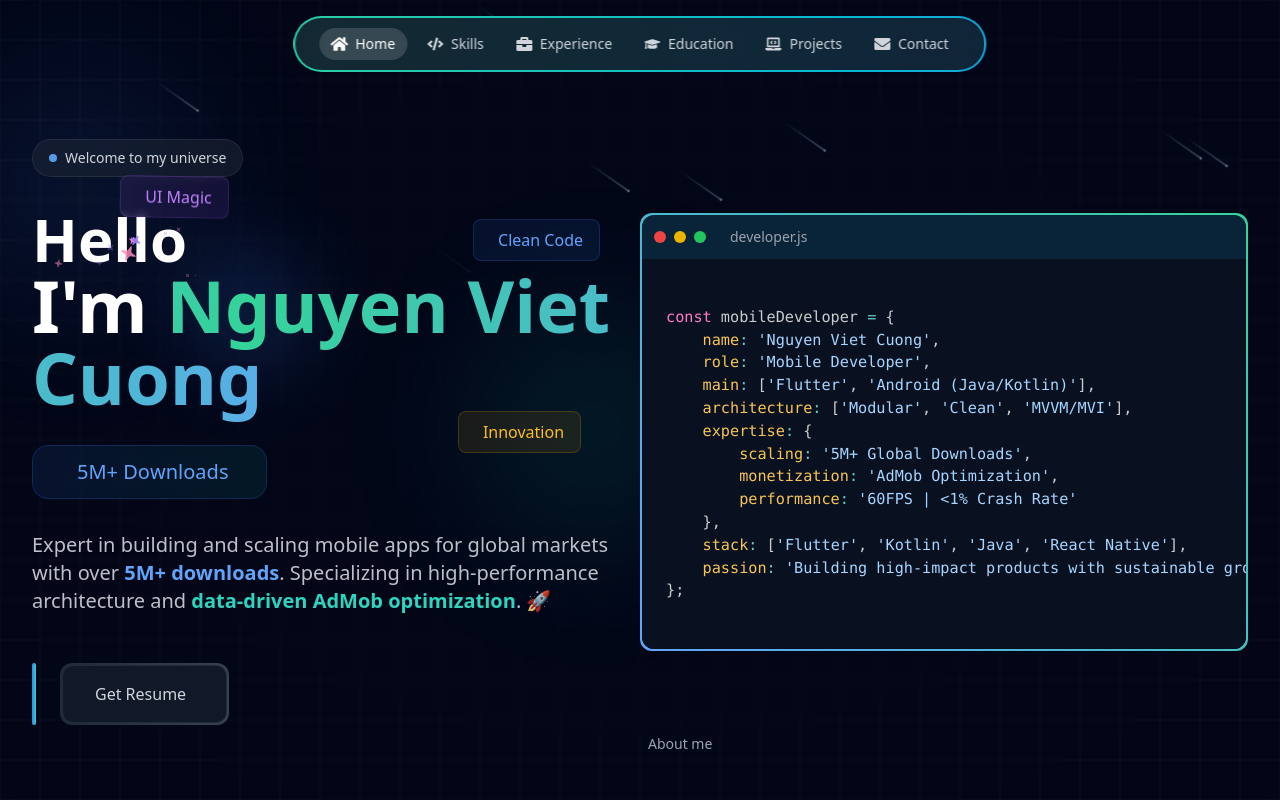
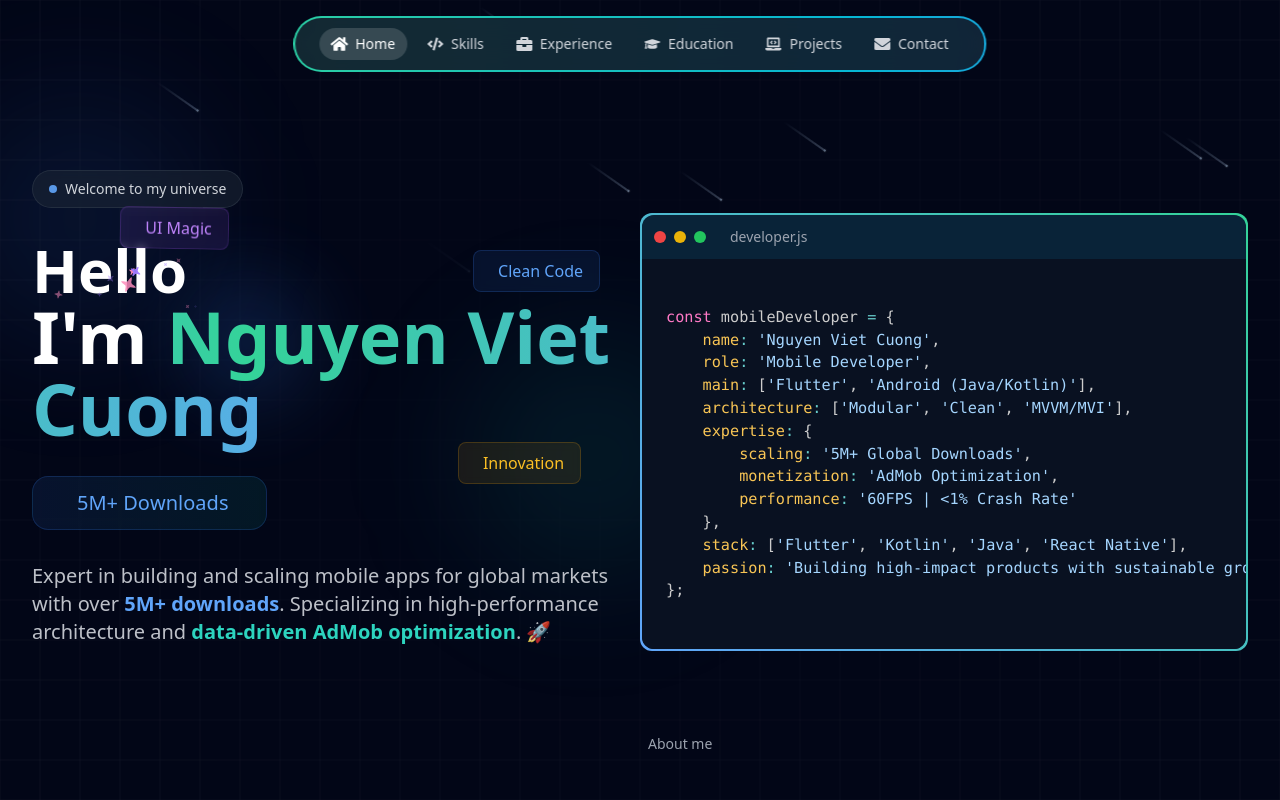
Before and after one commit to nguyenvietcuong0112/nguyenvietcuong_profolio, a React (Vite) app: page / in a window 1280 px wide. Shown: the top 800 px of the page. Built offline with nearby package versions, Linux system fonts and the light colour scheme.

Commit message:
fix bugs

```diff
--- a/src/pages/Hero/Hero.jsx
+++ b/src/pages/Hero/Hero.jsx
@@ -210,31 +210,31 @@ const mobileDeveloper = {
               {/* CTA Buttons */}
               <div className="flex flex-col sm:flex-row gap-4 sm:gap-6 animate__animated animate__fadeInUp animate__delay-2s">
                 {/* View Projects Button */}
-                <a
-                  href="https://github.com/seraprogrammer"
-                  className="group relative inline-flex items-center justify-center gap-3 bg-gradient-to-r from-blue-500 to-teal-400 p-0.5 rounded-xl transition-all duration-300 hover:scale-105 hover:shadow-[0_0_2rem_-0.5rem_#60A5FA]"
-                >
-                  {/*                   <span className="block w-full px-6 sm:px-8 py-3 sm:py-4 rounded-[11px] bg-gray-900 transition-all duration-300 group-hover:bg-gradient-to-r group-hover:from-blue-500 group-hover:to-teal-400"> */}
-                  {/*                     <span className="relative flex items-center justify-center gap-2 text-white font-medium"> */}
-                  {/*                       <span>Learn More</span> */}
-                  {/*                       <i className="fas fa-arrow-right transform transition-all duration-300 group-hover:translate-x-1"></i> */}
-                  {/*                     </span> */}
-                  {/*                   </span> */}
-                </a>
+{/*                 <a */}
+{/*                   href="" */}
+{/*                   className="group relative inline-flex items-center justify-center gap-3 bg-gradient-to-r from-blue-500 to-teal-400 p-0.5 rounded-xl transition-all duration-300 hover:scale-105 hover:shadow-[0_0_2rem_-0.5rem_#60A5FA]" */}
+{/*                 > */}
+{/*                    */}{/*                   <span className="block w-full px-6 sm:px-8 py-3 sm:py-4 rounded-[11px] bg-gray-900 transition-all duration-300 group-hover:bg-gradient-to-r group-hover:from-blue-500 group-hover:to-teal-400"> */}
+{/*                    */}{/*                     <span className="relative flex items-center justify-center gap-2 text-white font-medium"> */}
+{/*                    */}{/*                       <span>Learn More</span> */}
+{/*                    */}{/*                       <i className="fas fa-arrow-right transform transition-all duration-300 group-hover:translate-x-1"></i> */}
+{/*                    */}{/*                     </span> */}
+{/*                    */}{/*                   </span> */}
+{/*                 </a> */}
 
                 {/* Contact Button */}
-                <a
-                  href={resumePDF}
-                  download="cv.nguyenvietcuong.pdf"
-                  className="group relative inline-flex items-center justify-center gap-3 p-0.5 rounded-xl bg-gradient-to-r from-gray-800 to-gray-700 transition-all duration-300 hover:scale-105 hover:shadow-[0_0_2rem_-0.5rem_#60A5FA]"
-                >
-                  <span className="block w-full px-6 sm:px-8 py-3 sm:py-4 rounded-[11px] bg-gray-900 border border-gray-700/50 transition-all duration-300 group-hover:bg-gradient-to-r group-hover:from-gray-800 group-hover:to-gray-700">
-                    <span className="relative flex items-center justify-center gap-2 text-gray-300 font-medium group-hover:text-white">
-                      <span>Get Resume</span>
-                      <i className="fas fa-file-download transform transition-all duration-300 group-hover:rotate-12"></i>
-                    </span>
-                  </span>
-                </a>
+{/*                 <a */}
+{/*                   href={resumePDF} */}
+{/*                   download="cv.nguyenvietcuong.pdf" */}
+{/*                   className="group relative inline-flex items-center justify-center gap-3 p-0.5 rounded-xl bg-gradient-to-r from-gray-800 to-gray-700 transition-all duration-300 hover:scale-105 hover:shadow-[0_0_2rem_-0.5rem_#60A5FA]" */}
+{/*                 > */}
+{/*                   <span className="block w-full px-6 sm:px-8 py-3 sm:py-4 rounded-[11px] bg-gray-900 border border-gray-700/50 transition-all duration-300 group-hover:bg-gradient-to-r group-hover:from-gray-800 group-hover:to-gray-700"> */}
+{/*                     <span className="relative flex items-center justify-center gap-2 text-gray-300 font-medium group-hover:text-white"> */}
+{/*                       <span>Get Resume</span> */}
+{/*                       <i className="fas fa-file-download transform transition-all duration-300 group-hover:rotate-12"></i> */}
+{/*                     </span> */}
+{/*                   </span> */}
+{/*                 </a> */}
               </div>
 
               {/* Floating badges */}
```
